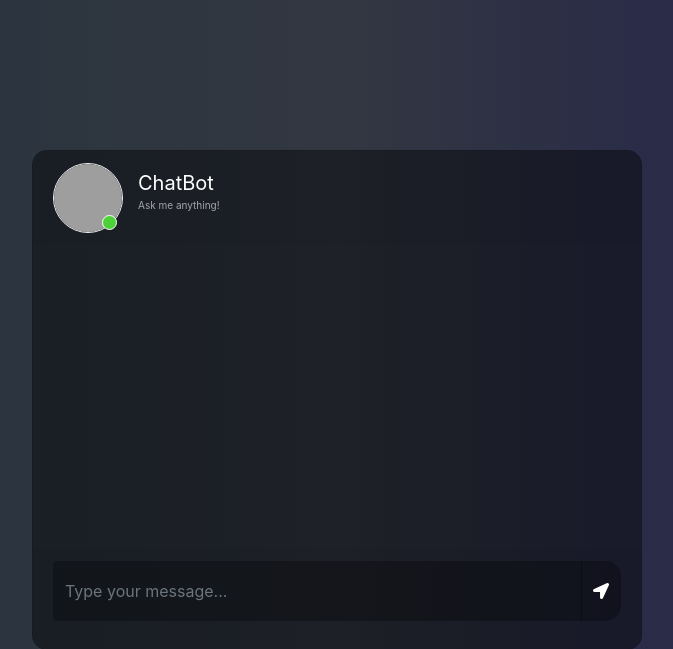
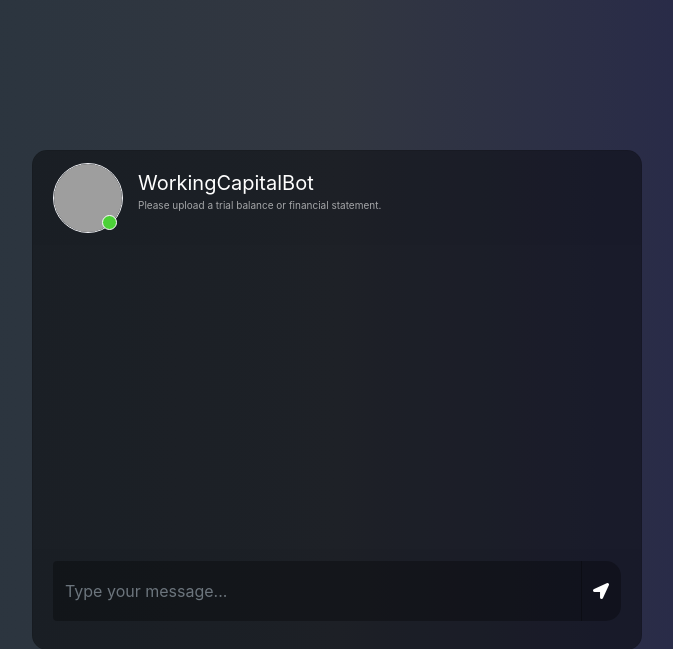
Before and after one commit to sfroning88/Boom-Bot, a Flask app: page / in a window 1280 px wide. Shown: the top 649 px of the page, without its empty margins (303-976 px from the left). Run offline with Flask 3, Linux system fonts and the light colour scheme; some libraries are stand-ins or nearby versions; grey boxes are pictures that could not be loaded.

Commit message:
Update chat.html
New name schema

```diff
--- a/templates/chat.html
+++ b/templates/chat.html
@@ -9,7 +9,7 @@
 <!DOCTYPE html>
 <html>
   <head>
-    <title>Chatbot</title>
+    <title>WorkingCapitalBot</title>
     <link
       rel="stylesheet"
       href="https://stackpath.bootstrapcdn.com/bootstrap/4.1.3/css/bootstrap.min.css"
@@ -45,8 +45,8 @@
                   <span class="online_icon"></span>
                 </div>
                 <div class="user_info">
-                  <span>ChatBot</span>
-                  <p>Ask me anything!</p>
+                  <span>WorkingCapitalBot</span>
+                  <p>Please upload a trial balance or financial statement.</p>
                 </div>
               </div>
             </div>
```
